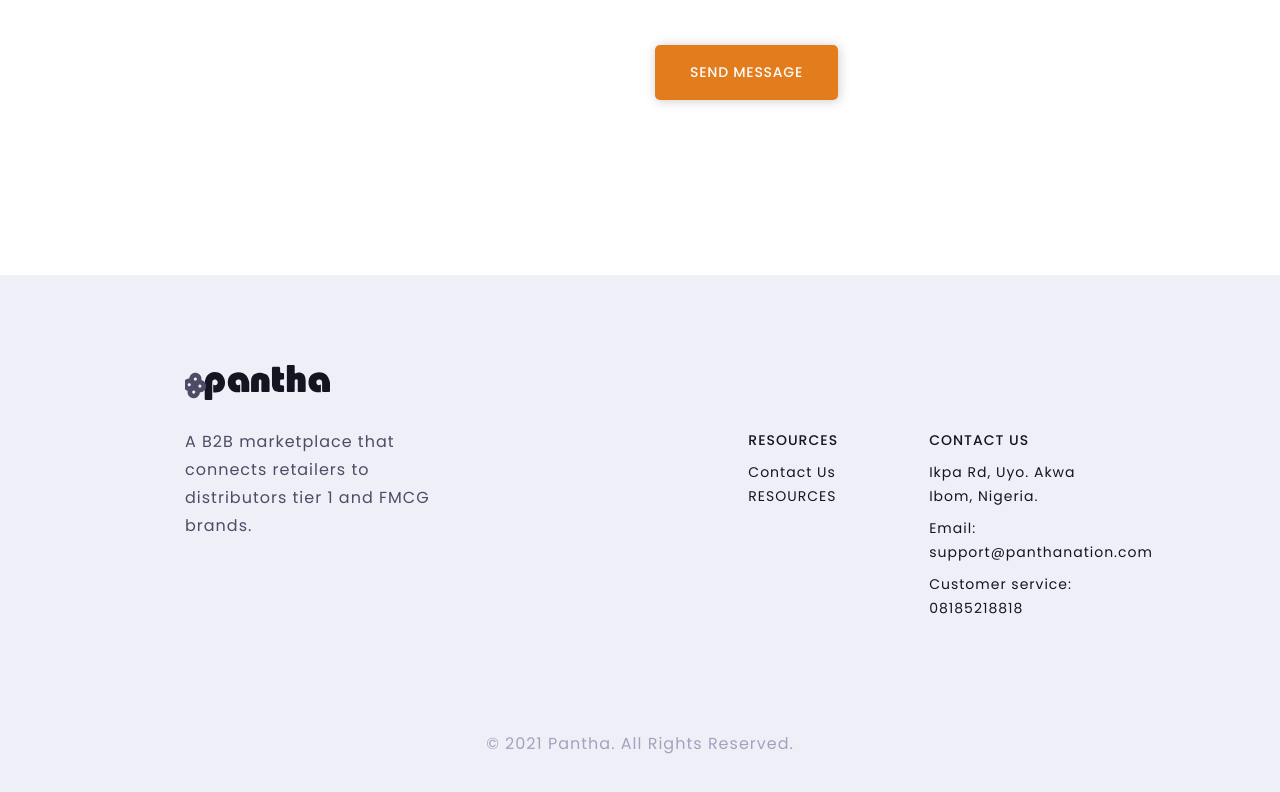
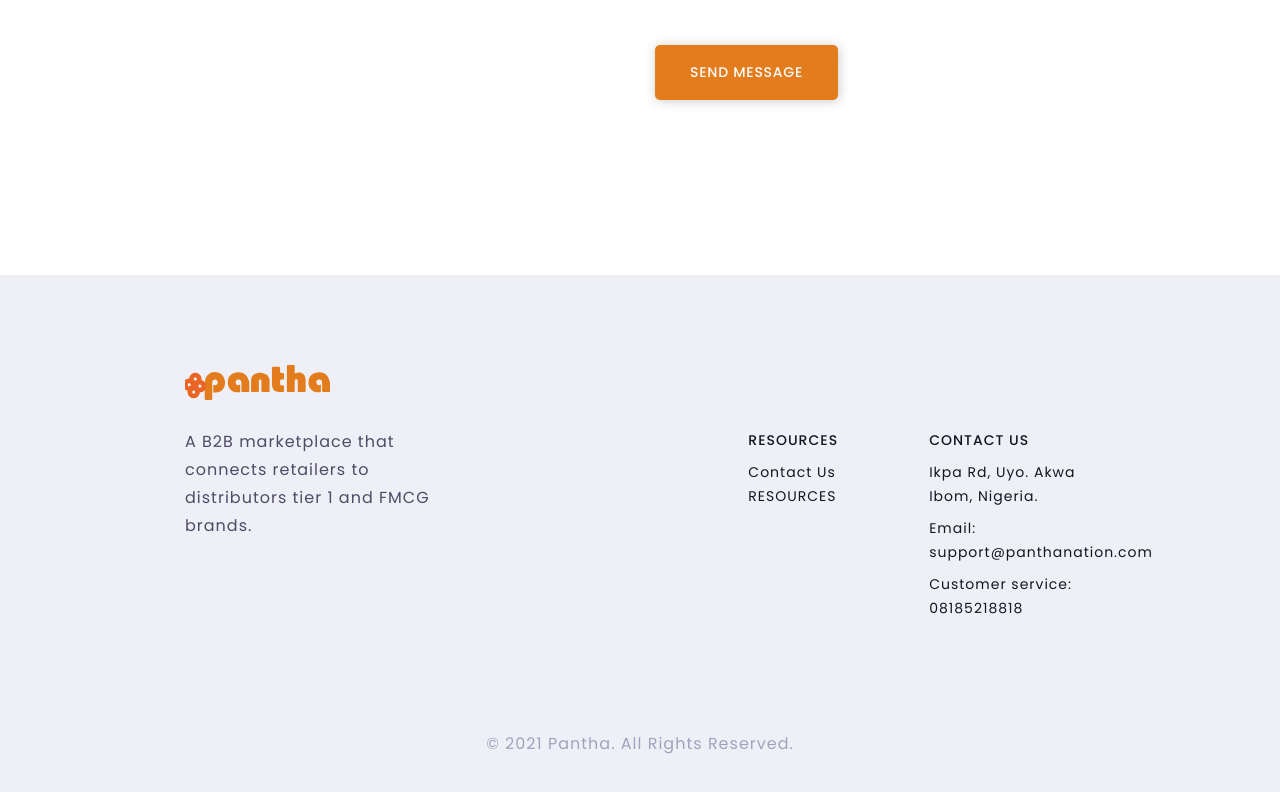
Before and after one commit to MelvinManni/pantha-landing-page, a plain HTML site: page contact.html in a window 1280 px wide. Shown: the part 596-1388 px from the top of the page. Drawn offline with Linux system fonts and the light colour scheme.

Commit message:
contact page logo

```diff
--- a/contact.html
+++ b/contact.html
@@ -122,7 +122,7 @@
     <footer class=" bg-gray400">
         <div class="nav__logo mb-4">
             <a href="/index.html">
-                <img src="assets/images/logo-black.svg" alt="pantha logo" class="col-12">
+                <img src="assets/images/logo.svg" alt="pantha logo" class="col-12">
             </a>
         </div>
         <div class="row justify-content-between footer__info">
```
